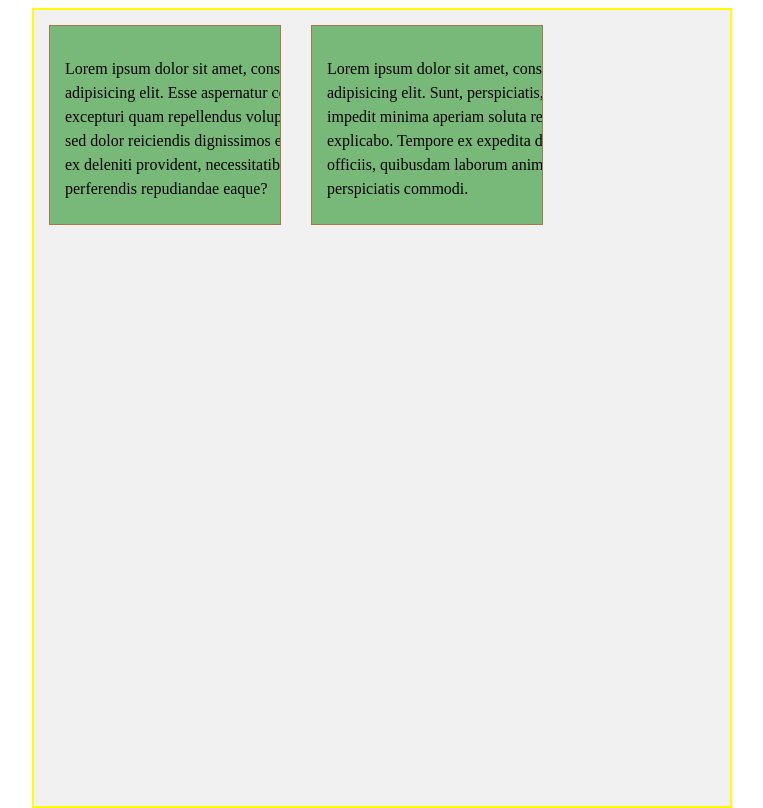
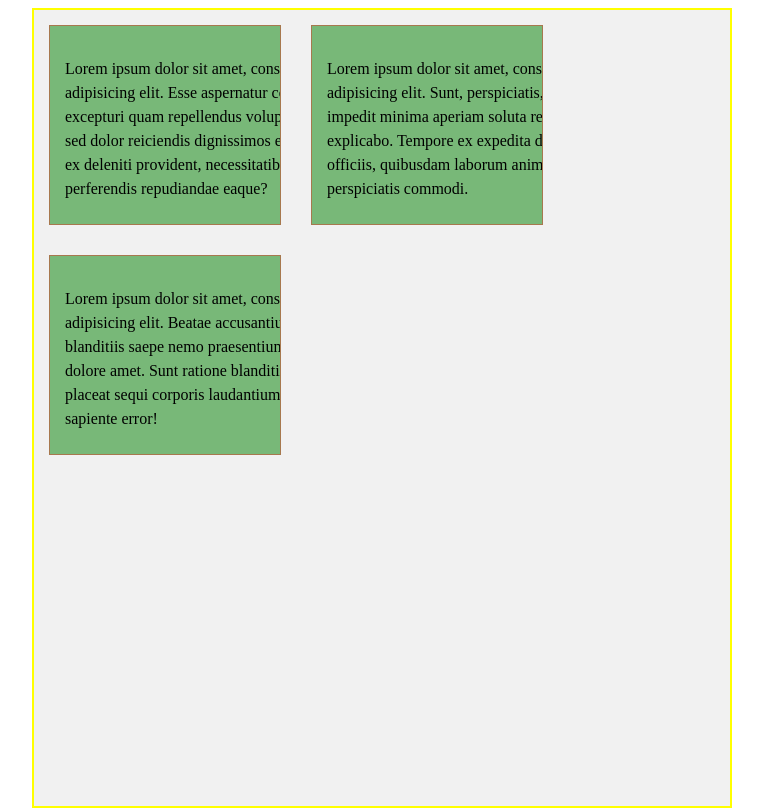
Before and after one commit to MarinaMaiboroda/lesson4, a plain HTML site: page index.html in a window 1280 px wide. Shown: the whole page, without its empty margins (258-1021 px from the left). Drawn offline with Linux system fonts and the light colour scheme.

Commit message:
Fixed index.html

```diff
--- a/index.html
+++ b/index.html
@@ -14,9 +14,9 @@
 			<div class="column-3">
 				<p>Lorem ipsum dolor sit amet, consectetur adipisicing elit. Sunt, perspiciatis, dolorem ea impedit minima aperiam soluta repellat explicabo. Tempore ex expedita dolorum officiis, quibusdam laborum animi ab porro perspiciatis commodi.</p>
 			</div>
-			<!-- <div class="column-3">
+			 <div class="column-3">
 				<p>Lorem ipsum dolor sit amet, consectetur adipisicing elit. Beatae accusantium, iusto blanditiis saepe nemo praesentium expedita, dolore amet. Sunt ratione blanditiis nisi aut placeat sequi corporis laudantium repudiandae sapiente error!</p>
-			</div> -->
+			</div>
 		</div><!-- /.row -->
 
 		<!-- <div class="row">
```
